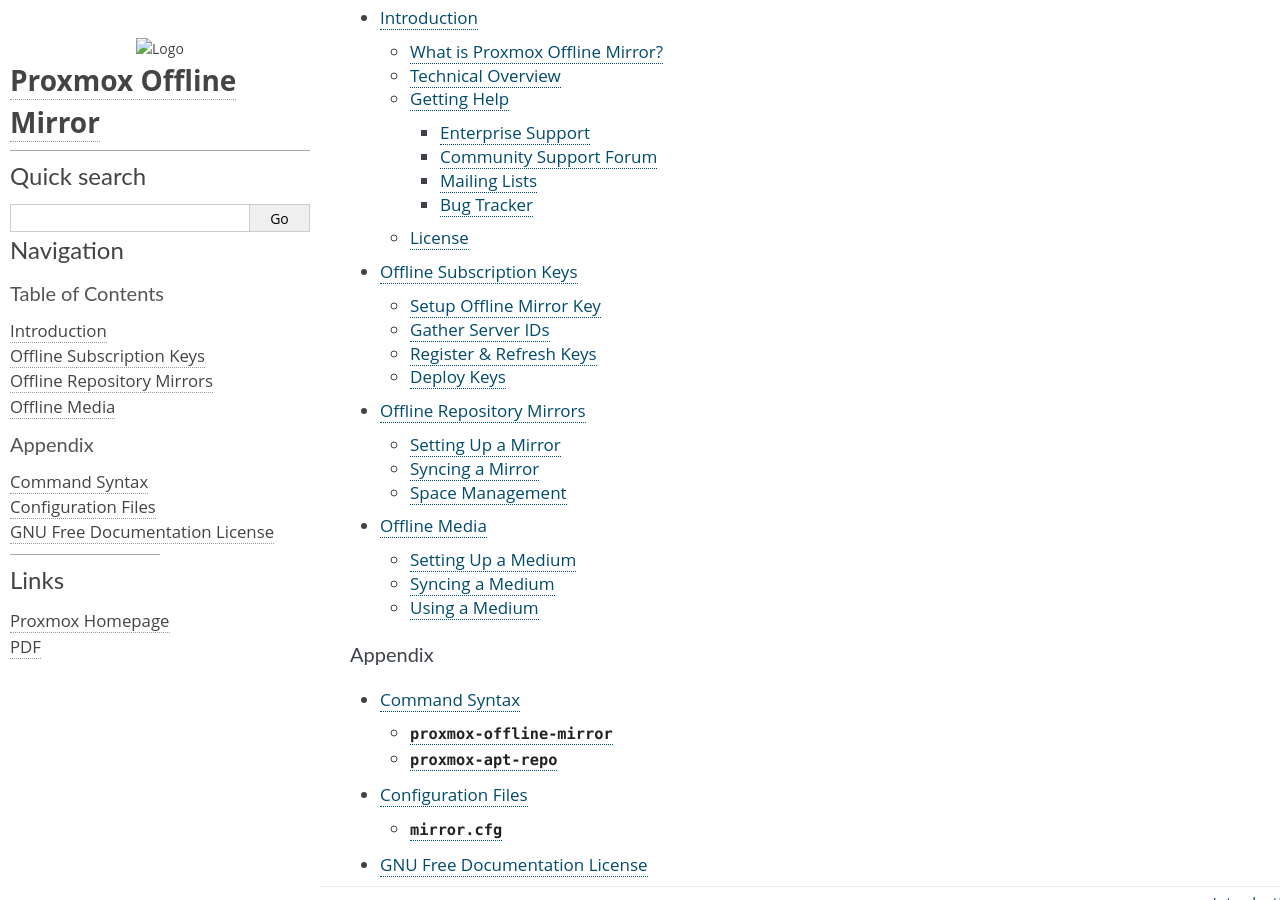
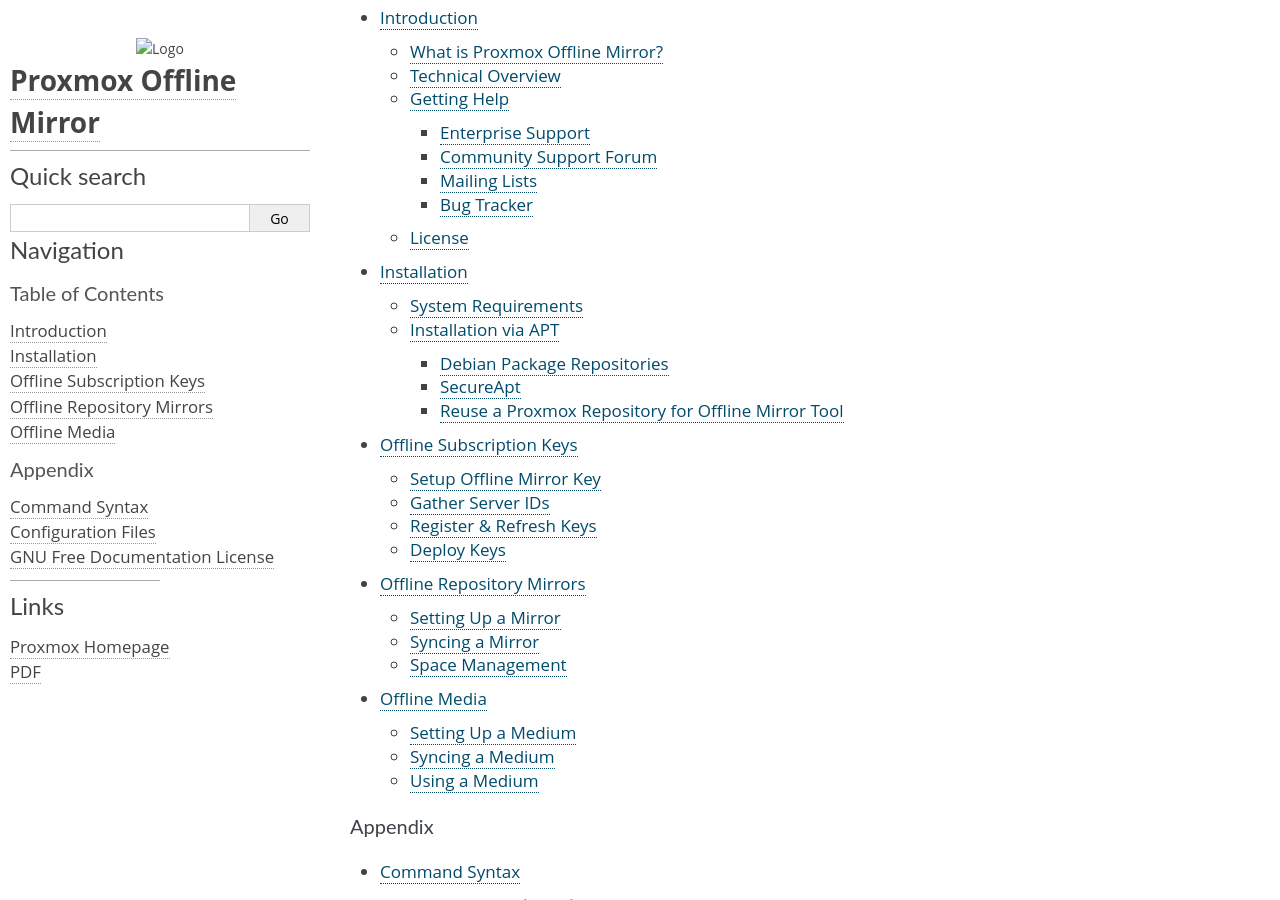
Before and after one commit to proxmox/proxmox-offline-mirror, a Sphinx documentation site: the page built from docs/index.rst, in a window 1280 px wide and 900 px high, scrolled down 406 px. Built offline with Sphinx 7.4.7, drawn with Linux system fonts in a browser that asks for light colours; some of the changed lines change nothing that is shown.

Commit message:
docs: add installation chapter
Signed-off-by: Thomas Lamprecht <t.lamprecht@proxmox.com>

```diff
--- a/docs/index.rst
+++ b/docs/index.rst
@@ -21,6 +21,7 @@
    :caption: Table of Contents
 
    introduction.rst
+   installation.rst
    offline-keys.rst
    offline-mirror.rst
    offline-media.rst
--- /dev/null
+++ b/docs/installation.rst
@@ -0,0 +1,112 @@
+Installation
+============
+
+Proxmox Offline Mirror package is released as standard Debian package and shipped by the Proxmox VE,
+Proxmox Backup Server and Proxmox Mail Gateway package repositories.
+
+System Requirements
+-------------------
+
+* CPU: 64bit (*x86-64* or *AMD64*), ideally 2+ Cores
+
+* Debian based system (physical host, VM or container)
+
+* Sufficient storage space for the local mirrors.
+  For a basic Debian and Proxmox VE we recommend at least 150 GB
+
+* A filesystem supporting hard links for both, local host and external medias.
+  Note that most Linux derived file systems support hard links, but Windows derived ones (e.g.,
+  \*FAT) do *not* support hard links.
+
+.. _apt_install_pom:
+
+Installation via APT
+--------------------
+
+If the host you want to install the ``proxmox-offline-mirror`` tools already has a package
+repository from a Proxmox Project configured, you can simply install the offline mirror tool through
+``apt``:
+
+.. code-block:: console
+
+     # apt update
+     # apt install proxmox-offline-mirror
+
+If you do not have any Proxmox project's repository set up, see :ref:`package_repos_secure_apt` and
+:ref:`package_repositories_client_only_apt` for how to do so before using above commands.
+
+Debian Package Repositories
+^^^^^^^^^^^^^^^^^^^^^^^^^^^
+
+All Debian based systems use APT_ as a package management tool. The lists of repositories are
+defined in ``/etc/apt/sources.list`` and the ``.list`` files found in the ``/etc/apt/sources.d/``
+directory. Updates can be installed directly with the ``apt`` command line tool, or via the GUI.
+
+APT_ ``sources.list`` files list one package repository per line, with the most preferred source
+listed first. Empty lines are ignored and a ``#`` character anywhere on a line marks the remainder
+of that line as a comment. The information available from the configured sources is acquired by
+``apt update``.
+
+.. _package_repos_secure_apt:
+
+SecureApt
+^^^^^^^^^
+
+The `Release` files in the repositories are signed with GnuPG. APT is using these signatures to
+verify that all packages are from a trusted source.
+
+.. tip:: If you install Proxmox Offline Mirror on a system with an existing Proxmox Project's
+  installation, the verification key is already installed.
+
+If you install Proxmox Backup Server on top of Debian Bullseye, download and install the key with
+the following commands:
+
+.. code-block:: console
+
+ # wget https://enterprise.proxmox.com/debian/proxmox-release-bullseye.gpg \
+   -O /etc/apt/trusted.gpg.d/proxmox-release-bullseye.gpg
+
+Verify the SHA512 checksum afterwards with the expected output below:
+
+.. code-block:: console
+
+ # sha512sum /etc/apt/trusted.gpg.d/proxmox-release-bullseye.gpg
+ 7fb03ec8a1675723d2853b84aa4fdb49a46a3bb72b9951361488bfd19b29aab0a789a4f8c7406e71a69aabbc727c936d3549731c4659ffa1a08f44db8fdcebfa  /etc/apt/trusted.gpg.d/proxmox-release-bullseye.gpg
+
+and the md5sum, with the expected output below:
+
+.. code-block:: console
+
+ # md5sum /etc/apt/trusted.gpg.d/proxmox-release-bullseye.gpg
+ bcc35c7173e0845c0d6ad6470b70f50e /etc/apt/trusted.gpg.d/proxmox-release-bullseye.gpg
+
+.. _package_repositories_client_only_apt:
+
+Reuse a Proxmox Repository for Offline Mirror Tool
+^^^^^^^^^^^^^^^^^^^^^^^^^^^^^^^^^^^^^^^^^^^^^^^^^^
+
+For modern Linux distributions using `apt` as package manager, like all Debian and Ubuntu Derivative
+do, you may be able to use the APT-based repository.
+
+In order to configure this repository you need to first :ref:`setup the Proxmox release key
+<package_repos_secure_apt>`. After that, add the repository URL to the APT sources lists.
+
+We recommend re-using the ``pbs-client`` repository for installing the Proxmox Offline Mirror on a
+vanilla Debian system.
+
+.. hint:: While you could also use a Proxmox VE, Proxmox Backup Server or Proxmox Mail Gateway
+  repository, those ship also some updated packages form Debian native packages, which would get
+  pulled in even if not required for the offline mirroring.
+
+Repositories for Debian 11 (Bullseye) based releases
+~~~~~~~~~~~~~~~~~~~~~~~~~~~~~~~~~~~~~~~~~~~~~~~~~~~~
+
+Edit the file ``/etc/apt/sources.list.d/pbs-client.list`` and add the following snipped
+
+.. code-block:: sources.list
+  :caption: File: ``/etc/apt/sources.list.d/pbs-client.list``
+
+  deb http://download.proxmox.com/debian/pbs-client bullseye main
+
+Now you should be able to install the ``proxmox-offline-mirror`` package, see
+:ref:`apt_install_pom`.
```
